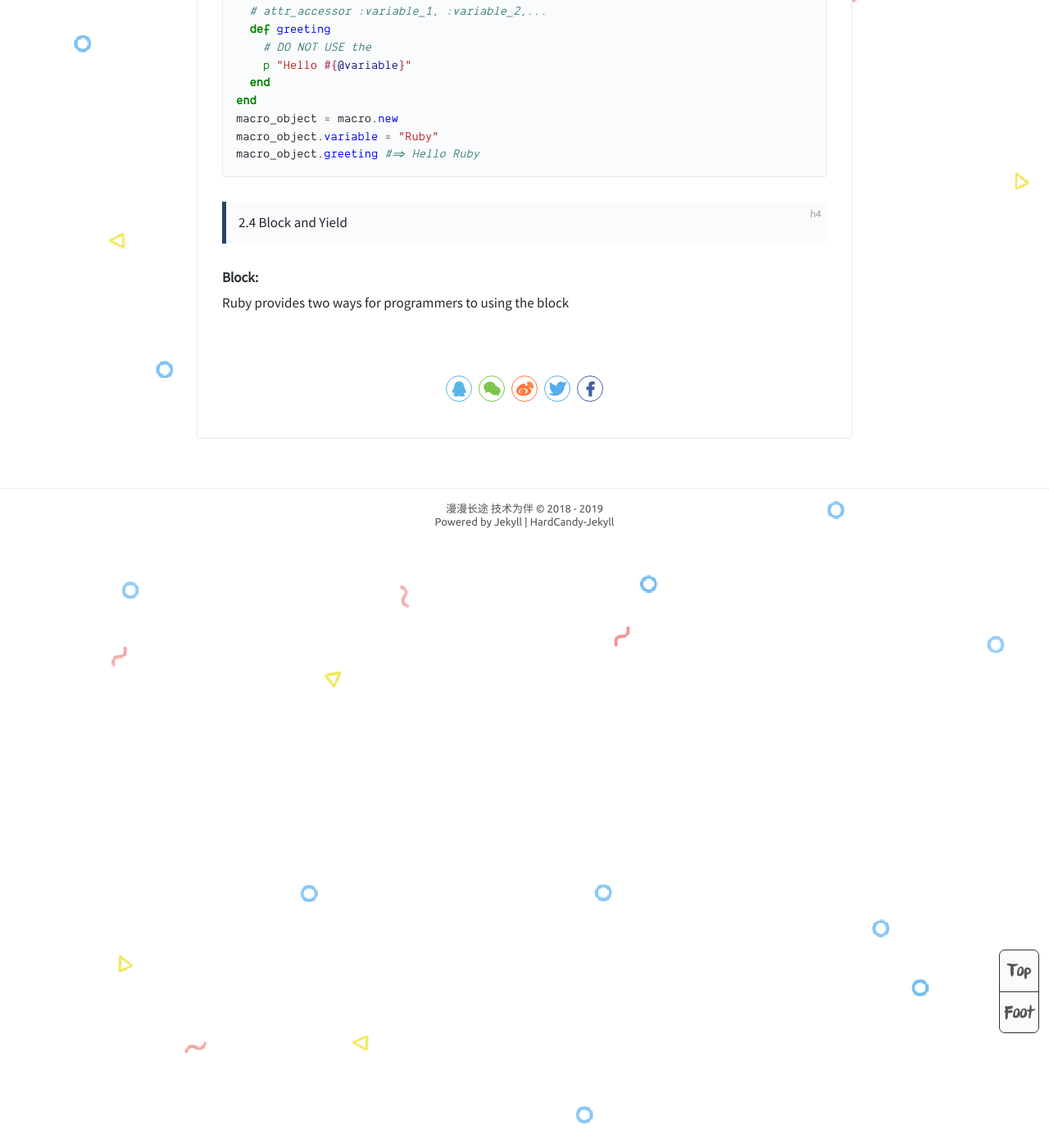
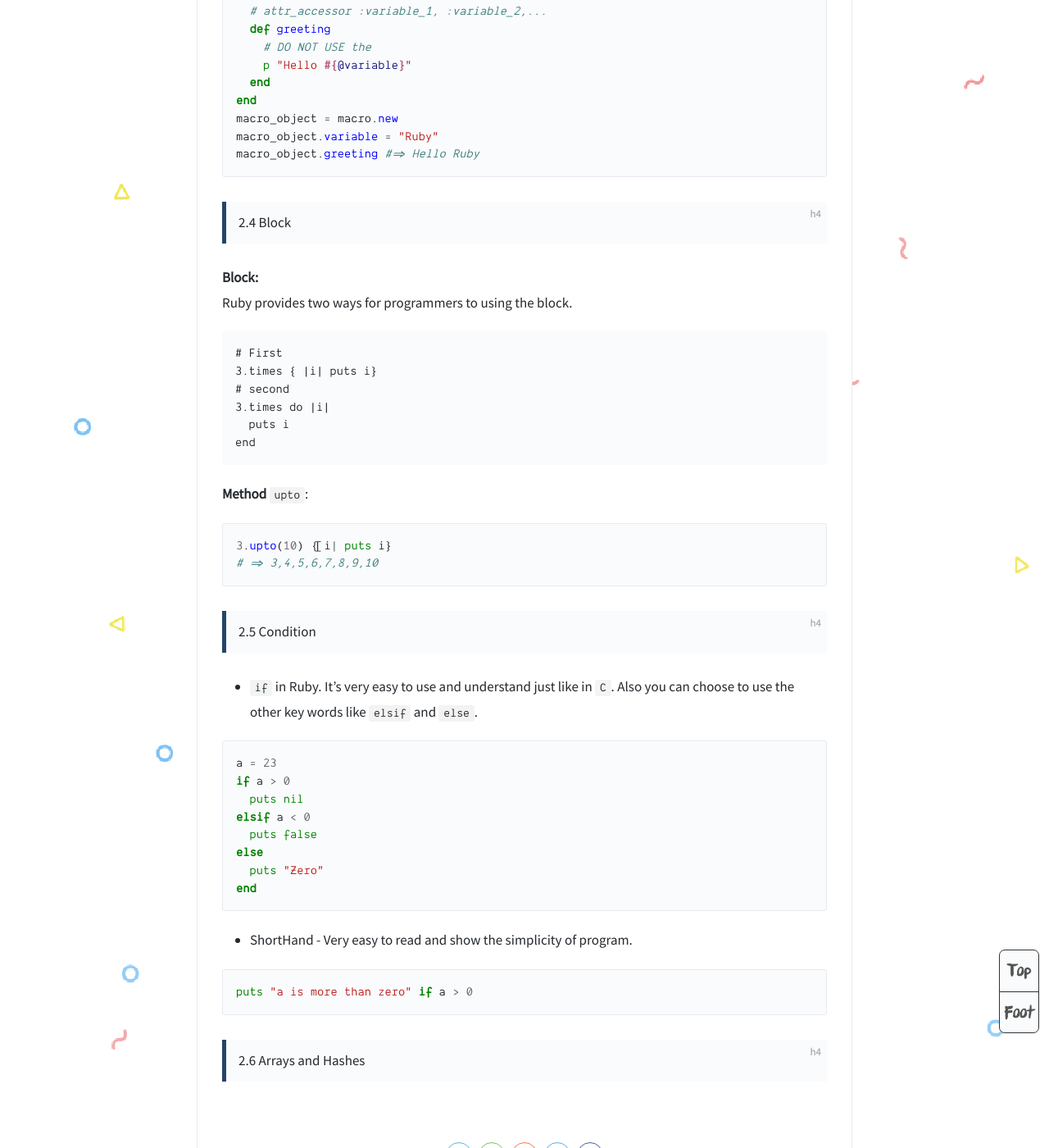
Before and after one commit to DoHerasYang/DoHerasYang.github.io, a Jekyll site: the page built from _posts/2019-12-11-Ruby.md, in a window 1280 px wide and 1400 px high, scrolled down 7246 px. Shown: the whole window at 82% size. Built offline with Jekyll 4.4.1, drawn with Linux system fonts in a browser that asks for light colours; comment, search, counter and statistics services are not loaded.

Commit message:
Update 2019-12-11-Ruby.md

````diff
--- a/_posts/2019-12-11-Ruby.md
+++ b/_posts/2019-12-11-Ruby.md
@@ -243,8 +243,6 @@ $ irb
 >> exit
 ```
 
-
-
 #### 2.3 Macro
 
 In Ruby, it is very difficult to use the symbol `=` to finish the operation of valuation for kernel. In another words, the interpreter tends to call the valuation method to finish this step. Fortunately, the Ruby provides `Macro` from the class library.
@@ -284,6 +282,45 @@ macro_object.variable = "Ruby"
 macro_object.greeting #=> Hello Ruby
 ```
 
-#### 2.4 Block and Yield
+#### 2.4 Block
 
-**Block:** <br>  Ruby provides two ways for programmers to using the block
+**Block:** <br>  Ruby provides two ways for programmers to using the block.
+
+```Ruby
+# First
+3.times { |i| puts i}
+# second
+3.times do |i|
+  puts i
+end
+```
+
+**Method** `upto`:
+
+```ruby
+3.upto(10) {|i| puts i}
+# => 3,4,5,6,7,8,9,10
+```
+
+#### 2.5 Condition
+
++ `if` in Ruby. It's very easy to use and understand just like in `C`. Also you can choose to use the other key words like `elsif` and `else`.
+
+```ruby
+a = 23
+if a > 0
+  puts nil
+elsif a < 0
+  puts false
+else
+  puts "Zero"
+end
+```
+
++ ShortHand - Very easy to read and show the simplicity of program.
+
+```ruby
+puts "a is more than zero" if a > 0
+```
+
+#### 2.6 Arrays and Hashes
````
